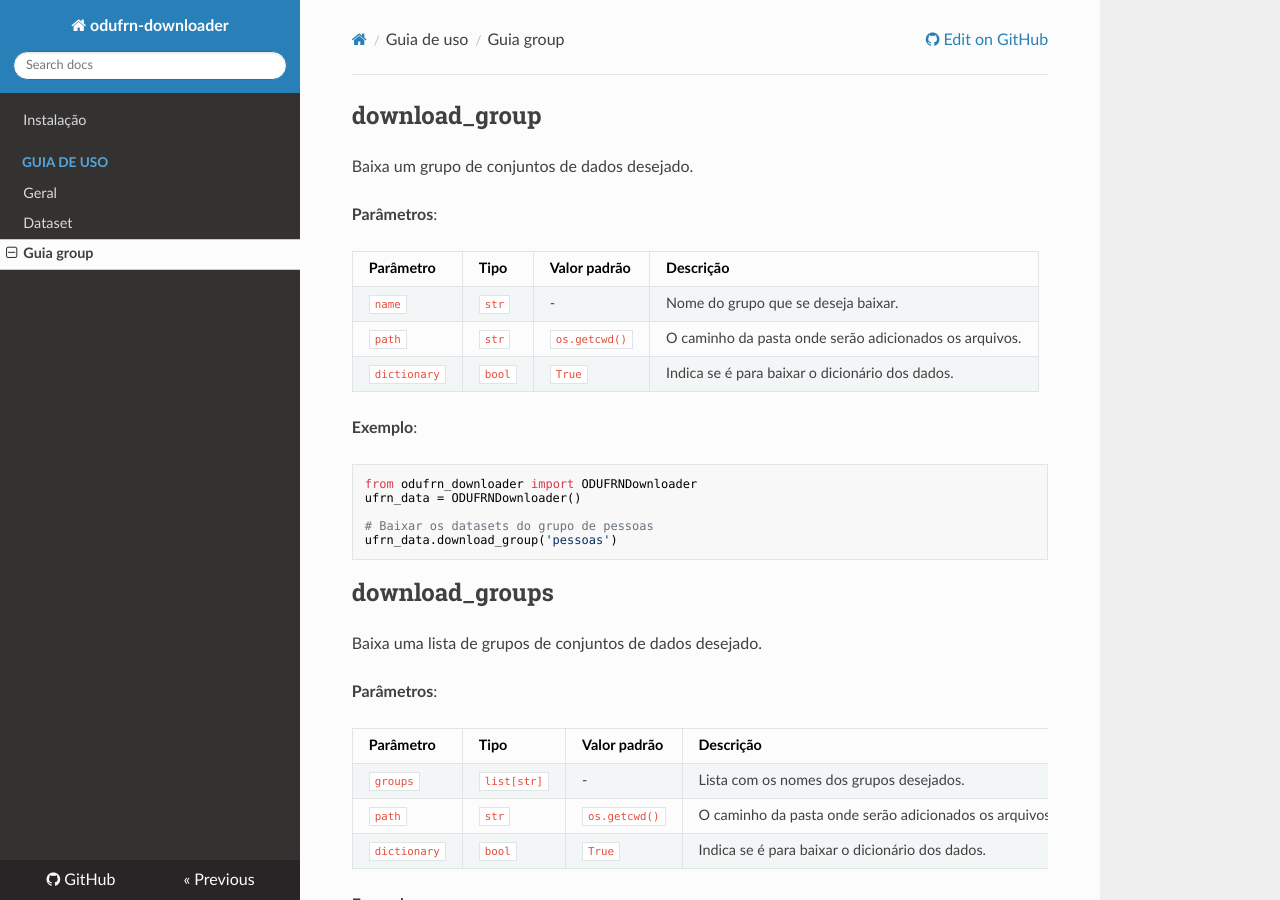
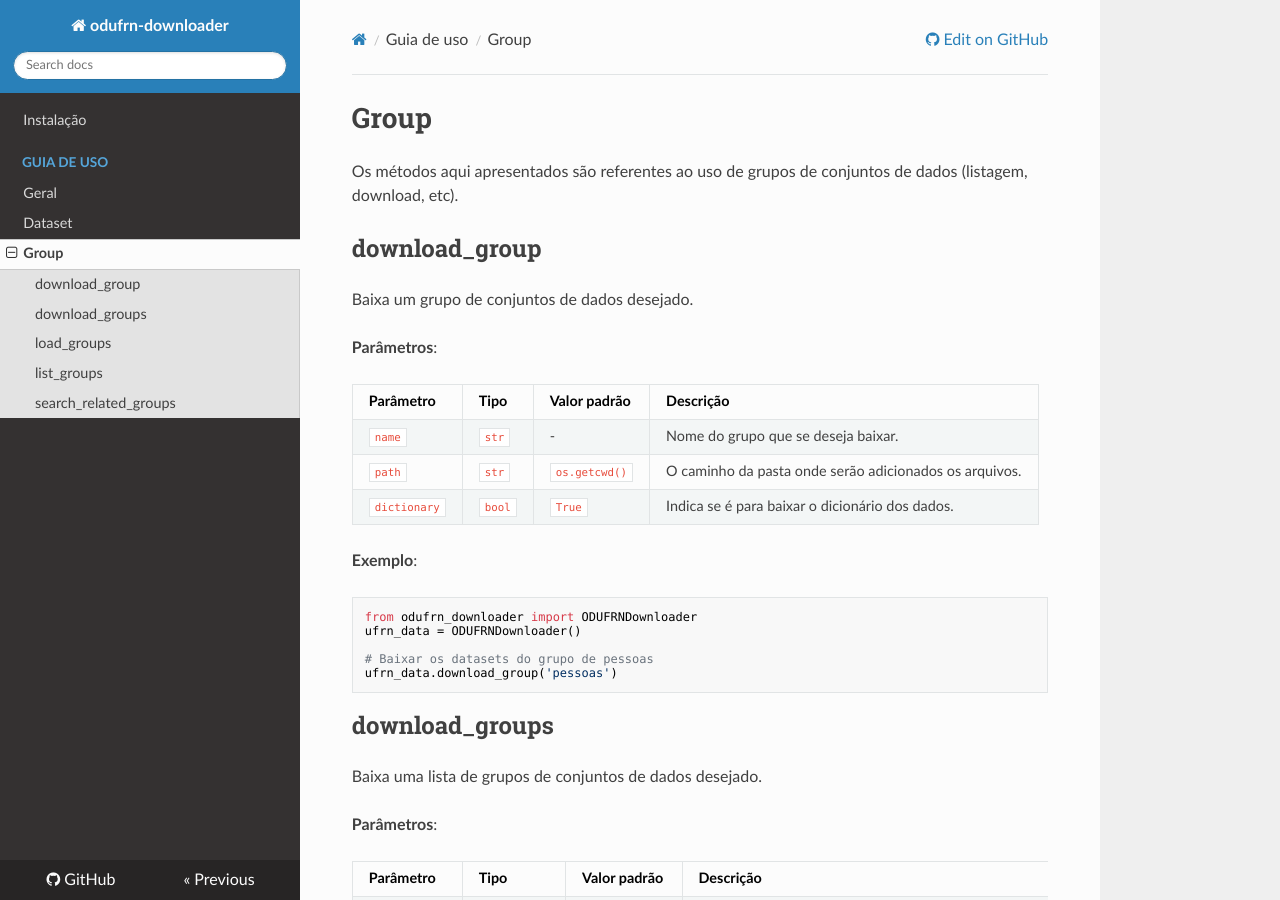
Before and after one commit to odufrn/odufrn-downloader, an MkDocs documentation site: the page built from docs/guia-group.md, in a window 1280 px wide and 900 px high. Built offline with MkDocs 1.6.1, drawn with Linux system fonts in a browser that asks for light colours; nearby versions of some CDN libraries.

Commit message:
Cabeçalhos e tals

```diff
--- a/docs/guia-group.md
+++ b/docs/guia-group.md
@@ -1,3 +1,6 @@
+# Group
+Os métodos aqui apresentados são referentes ao uso de grupos de conjuntos de dados (listagem, download, etc).
+
 ## download_group
 Baixa um grupo de conjuntos de dados desejado.
 
```
Also changed, not shown: docs/guia-geral.md (+2 -0 lines).
